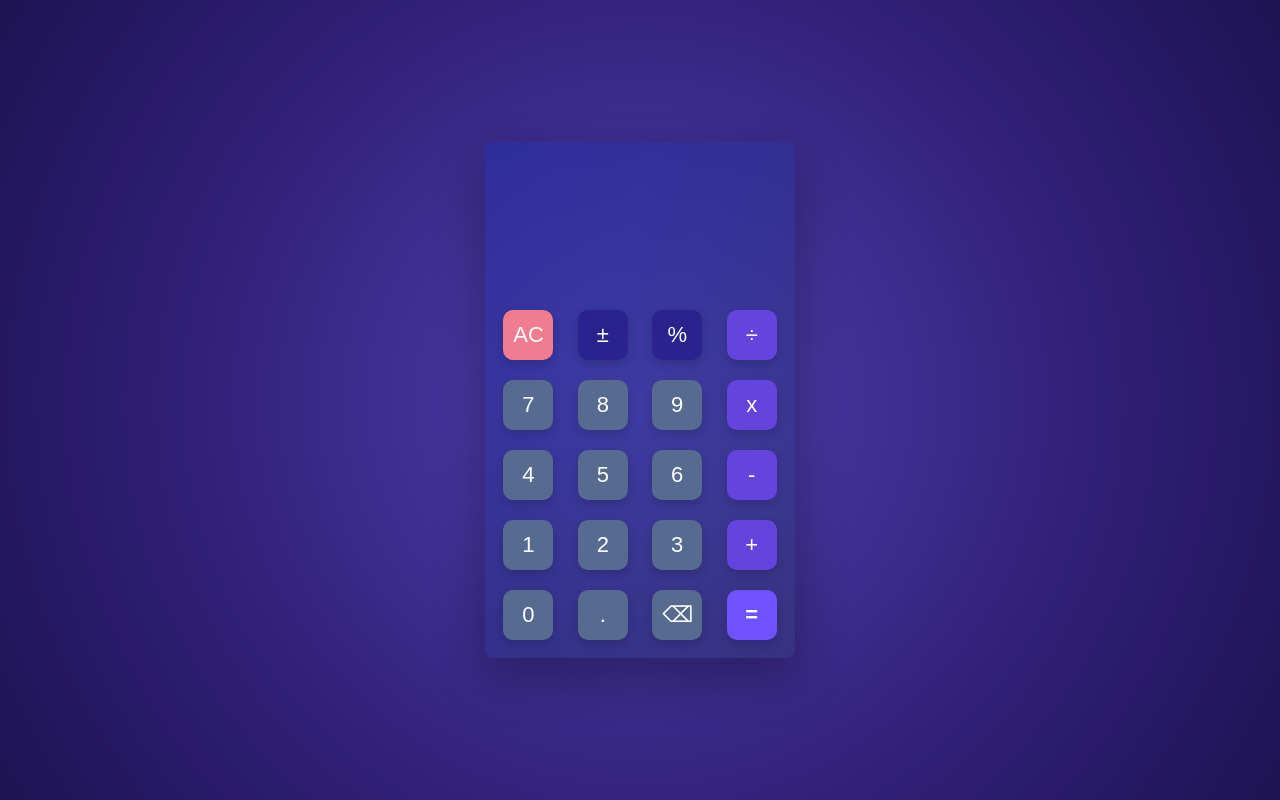
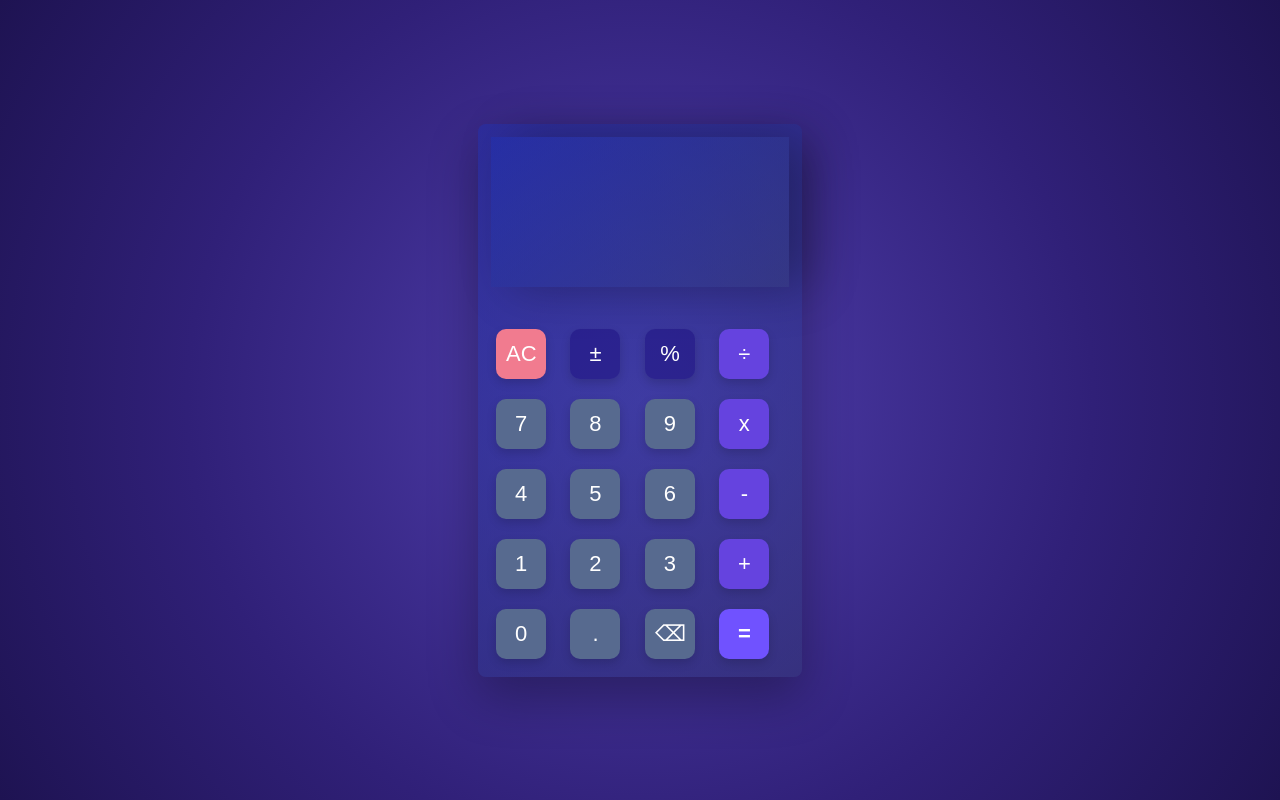
Before and after one commit to NuflahNawal/Calculator, a plain HTML site: page index.html in a window 1280 px wide. Drawn offline with Linux system fonts and the light colour scheme.

Commit message:
Calculator

```diff
--- a/index.html
+++ b/index.html
@@ -11,6 +11,7 @@
     <div class="main">
 
         <div class="display-container">
+            <input type="text" id="display">
             <div id="history" class="history-text"></div>
             <div id="display" class="main-display"></div>
         </div>
--- a/style.css
+++ b/style.css
@@ -42,6 +42,23 @@ body {
     font-size: 16px;
     min-height: 22px;
     margin-bottom: 5px;
+}
+
+input {
+    width: 100%;
+    min-height: 150px;
+    color: white;
+    font-size: 22px;
+    padding: 5px;
+    word-wrap: break-word;
+    word-break: break-all;
+    display: flex;
+    flex-direction: column;
+    align-items: flex-end;
+    justify-content: flex-end;
+    background: linear-gradient(135deg, rgba(29, 48, 176, 0.45) 0%, rgba(50, 58, 114, 0.45) 100%);
+    box-shadow: 20px 0px 50px rgba(0, 0, 0, 0.3);
+    border: none;
 }
 
 .main-display {
```
